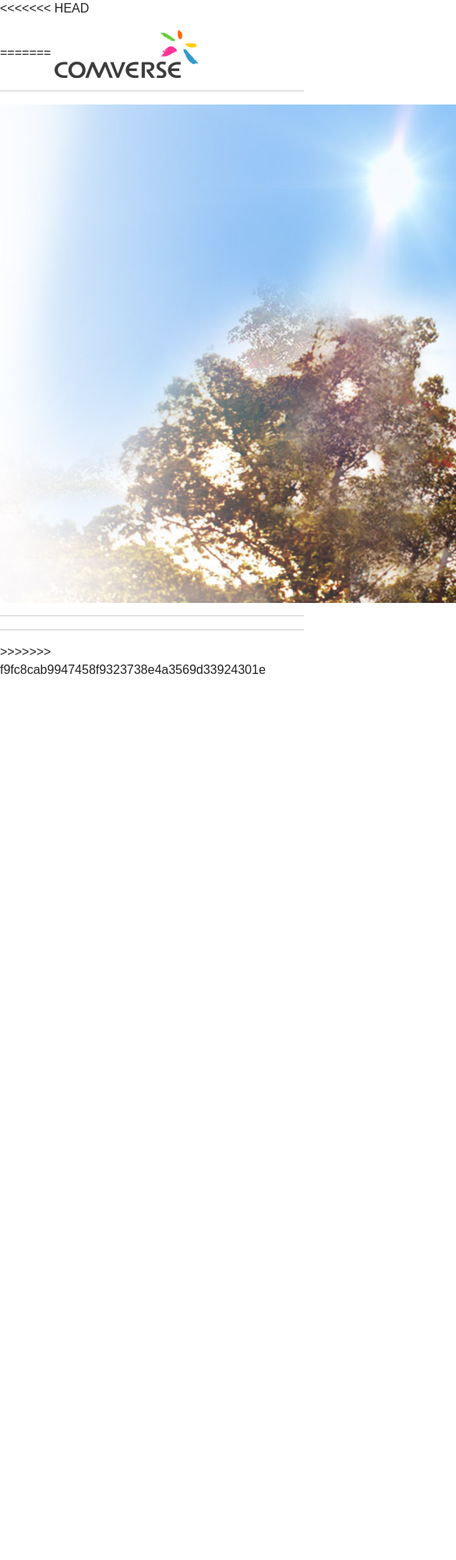
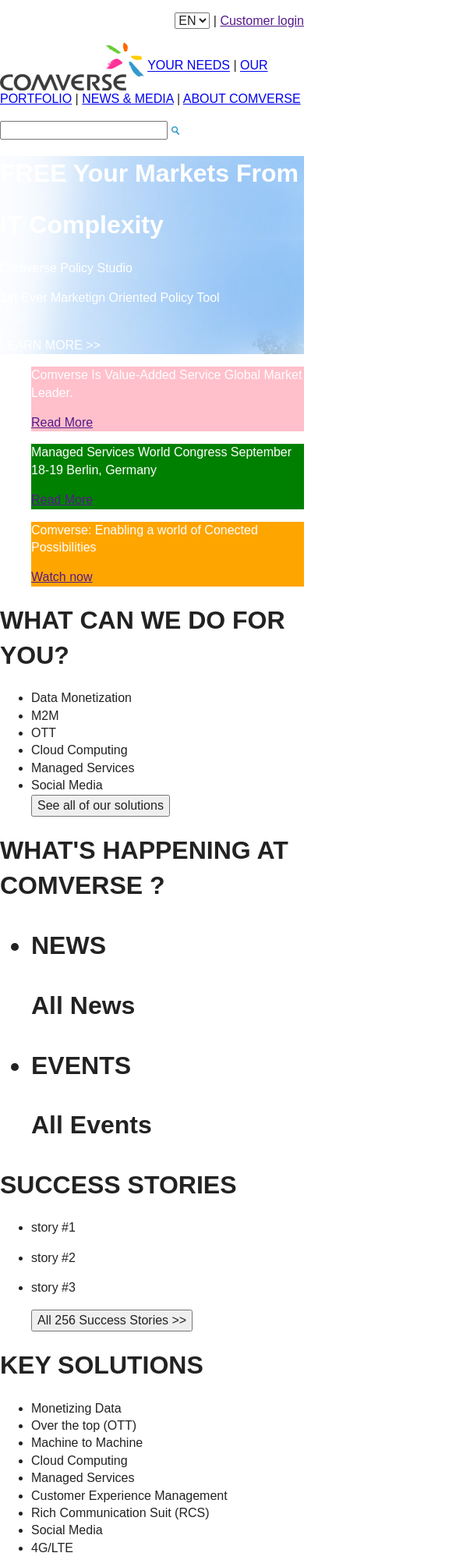
Before and after one commit to shlomip/comverse, a website: page index.html in a window 390 px wide. Shown: the top 2000 px of the page at 78% size, 585 px wide, since content can reach past the window. Before the commit the page ends 870 px from the top, so only its background shows below. Drawn offline with nearby package versions, Linux system fonts and the light colour scheme.

Commit message:
index.html update
html markup file with few basic background images

```diff
--- a/index.html
+++ b/index.html
@@ -1,5 +1,5 @@
-<<<<<<< HEAD
-<!doctype html>
+
+<!DOCTYPE html>
 <html class="no-js" lang="en-US">
     <head>
         <meta charset="utf-8">
@@ -15,13 +15,211 @@
         <link rel="stylesheet" href="css/main.css">
         <script src="js/vendor/modernizr-2.8.3.min.js"></script>
     </head>
-    <body>
+	<body>
+		<section>
+			<div id="main1" style="position: relative">
+				<p style="text-align: right">
+				<select>
+					<option value="english">EN</option>
+					<option value="hebrew">HB</option>
+				</select>
+				 | <a href = "">Customer login</a>
+				 </p>
+			</div>
+			<div id="main8">
+				<p>
+				<img src="src/img/comverse-logo.png" float="middle" style="center-right" alt="image of the comverse logo at the head of the page">
+				<a href=" ">YOUR NEEDS</a> | <a href=" ">OUR PORTFOLIO</a> | <a href=" ">NEWS & MEDIA</a> | <a href=" ">ABOUT COMVERSE</a>
+				<form>
+					<input id="search" type="search" style="right-side" src="src/img/searchBtn.png">
+					<img src="src/img/searchBtn.png" alt="search field">
+				</form>
+				</p>
+			</div>
+		 </section>
+		 <section>
+			<div id="main2" style="background-image: url('src/img/slide-bg-complexity.jpg')">
+				<span style="color:white">
+				<h1><strong>FREE </strong>Your Markets From</h1>
+				<h1>IT <strong>Complexity</strong></font></h1>
+				<p>Comverse Policy Studio</p>
+				<p><Strong>1st </strong>Ever Marketign Oriented Policy Tool</p>
+				<br
+				<button style="background-color:blue">LEARN MORE	>></button>
+				<br
+				</span>
+			</div>
+			<div id="main3">
+				<span style="color:white">
+				<ul>
+					<li style="background-color:pink">
+					<p>Comverse Is Value-Added Service Global Market Leader.</p>
+					<a href="">Read More</a>
+					</li>
+					<li style="background-color:green">
+					<p>Managed Services World Congress September 18-19 Berlin, Germany</p>
+					<a href="">Read More</a>
+					</li>
+					<li style="background-color:orange">
+					<p>Comverse: Enabling a world of Conected Possibilities </p>
+					<a href="">Watch now</a>
+					</li>
+				<ul
+				</span>
+			</div>
+		</section>
+		<section>
+			<div id="main4">
+				<h1>WHAT CAN WE DO FOR YOU?</h1>
+				<ul>
+					<li>
+						<a herf = "">Data Monetization</a>
+					</li>
+					<li>
+					  <a herf = "">M2M</a>
+					</li>
+					<li>
+					  <a herf = "">OTT</a>
+					</li>
+					<li>
+					  <a herf = "">Cloud Computing</a>
+					</li>
+					<li>
+					<a herf = "">Managed Services</a>
+					</li>
+					<li>
+					  <a herf = "">Social Media</a>
+					</li>
+				<button>See all of our solutions</button>
+			</div>
+		</section>
+			<div id="main5">
+				<h1>WHAT'S HAPPENING AT COMVERSE ?<h1>
+				<ul>
+					<li>
+						<p>NEWS</p>
+						<p></p>
+						<a herf = "">All News</a>
+					</li>
+					<li>
+						<p>EVENTS</p>
+						<p></p>
+					  <a herf = "">All Events</a>
+					</li>
+			</div>
+		<section>
+			<div id="main6">
+				<h1>SUCCESS STORIES</h1>
+				<ul>
+					<li>
+						<p>story #1</p>
+					</li>
+					<li>
+						<p>story #2</p>
+					</li>
+					<li>
+						<p>story #3</p>
+					</li>
+				<button>All 256 Success Stories >></button>
+			</div>
+		</section>
+
+		<section>
+			<div id="main7">
+				<h1>KEY SOLUTIONS</h1>
+					<ul>
+						<li>
+							<a herf = "">Monetizing Data</a>
+						</li>
+						<li>
+							<a herf = "">Over the top (OTT)</a>
+						</li>
+						<li>
+							<a herf = "">Machine to Machine</a>
+						</li>
+						<li>
+							<a herf = "">Cloud Computing</a>
+						</li>
+						<li>
+							<a herf = "">Managed Services</a>
+						</li>
+						<li>
+							<a herf = "">Customer Experience Management</a>
+						</li>
+						<li>
+							<a herf = "">Rich Communication Suit (RCS)</a>
+						</li>
+						<li>
+							<a herf = "">Social Media</a>
+						</li>
+						<li>
+							<a herf = "">4G/LTE</a>
+						</li>
+					<ul>
+				<h1>PRODUCTS & SERVICES</h1>
+					<ul>
+						<li>
+							<a herf = "">Billing</a>
+						</li>
+						<li>
+							<a herf = "">VAS</a>
+						</li>
+						<li>
+							<a herf = "">Mobile Internet</a>
+						</li>
+						<li>
+							<a herf = "">Global Services</a>
+						</li>
+						<li>
+							<a herf = "">Training Services</a>
+						</li>
+					<ul>
+				<h1>COMPANY</h1>
+					<ul>
+						<li>
+							<a herf = "">executive profiles</a>
+						</li>
+						<li>
+							<a herf = "">clients</a>
+						</li>
+						<li>
+							<a herf = "">investors</a>
+						</li>
+						<li>
+							<a herf = "">partners</a>
+						</li>
+						<li>
+							<a herf = "">corporate responsibilities</a>
+						</li>
+						<li>
+							<a herf = "">industry involvement</a>
+						</li>
+						<li>
+							<a herf = "">careers</a>
+						</li>
+					<ul>
+				<article>
+					<h1><strong>LATEST BLOG POSTS</strong></h1>
+					<hr </hr>
+					<h1><strong>SUBSCRIBE TO COMVERSE</strong></h1>
+					<p>
+					<form>
+						<input id="sign_up" type="sign_up">
+					</form>
+					SIGN UP
+					</p>
+					<a href="">youtube</a>
+					<a href="">tweeter</a>
+					<a href="">linkedin</a>
+				</article>
+				<p>Copyright @2012 comverse, inc. | Privacy Policy </p>
+			</div>
+		</section>
         <!--[if lt IE 8]>
             <p class="browserupgrade">You are using an <strong>outdated</strong> browser. Please <a href="http://browsehappy.com/">upgrade your browser</a> to improve your experience.</p>
         <![endif]-->
 
         <!-- Add your site or application content here -->
-        <p></p>
 
         <script src="//ajax.googleapis.com/ajax/libs/jquery/1.11.2/jquery.min.js"></script>
         <script>window.jQuery || document.write('<script src="js/vendor/jquery-1.11.2.min.js"><\/script>')</script>
@@ -38,19 +236,4 @@
             ga('create','UA-XXXXX-X','auto');ga('send','pageview');
         </script>
     </body>
-=======
-<!DOCTYPE HTML>
-<html>
-<html lang="en-US">
-  <head>
-  <img src="src/img/comverse-logo.png">
-  <hr
-  </head>
-  <body>
-  <img src="src/img/slide-bg-complexity.jpg">
-  <hr
-  <img src="src/img/news-and-events-bg.jpg">
-  <hr
-  </body>
->>>>>>> f9fc8cab9947458f9323738e4a3569d33924301e
 </html>
```
Also changed, not shown: 3 other files.
